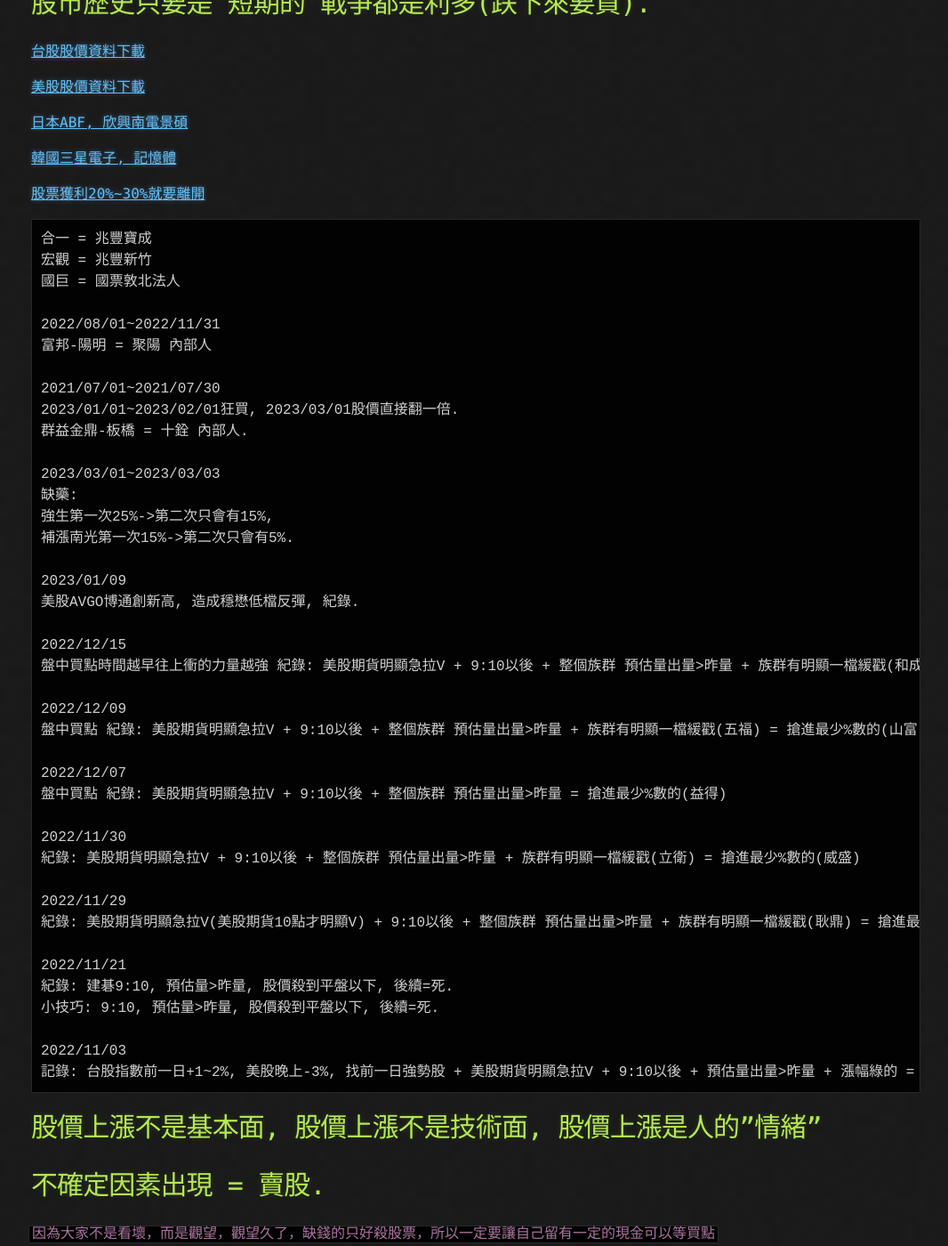
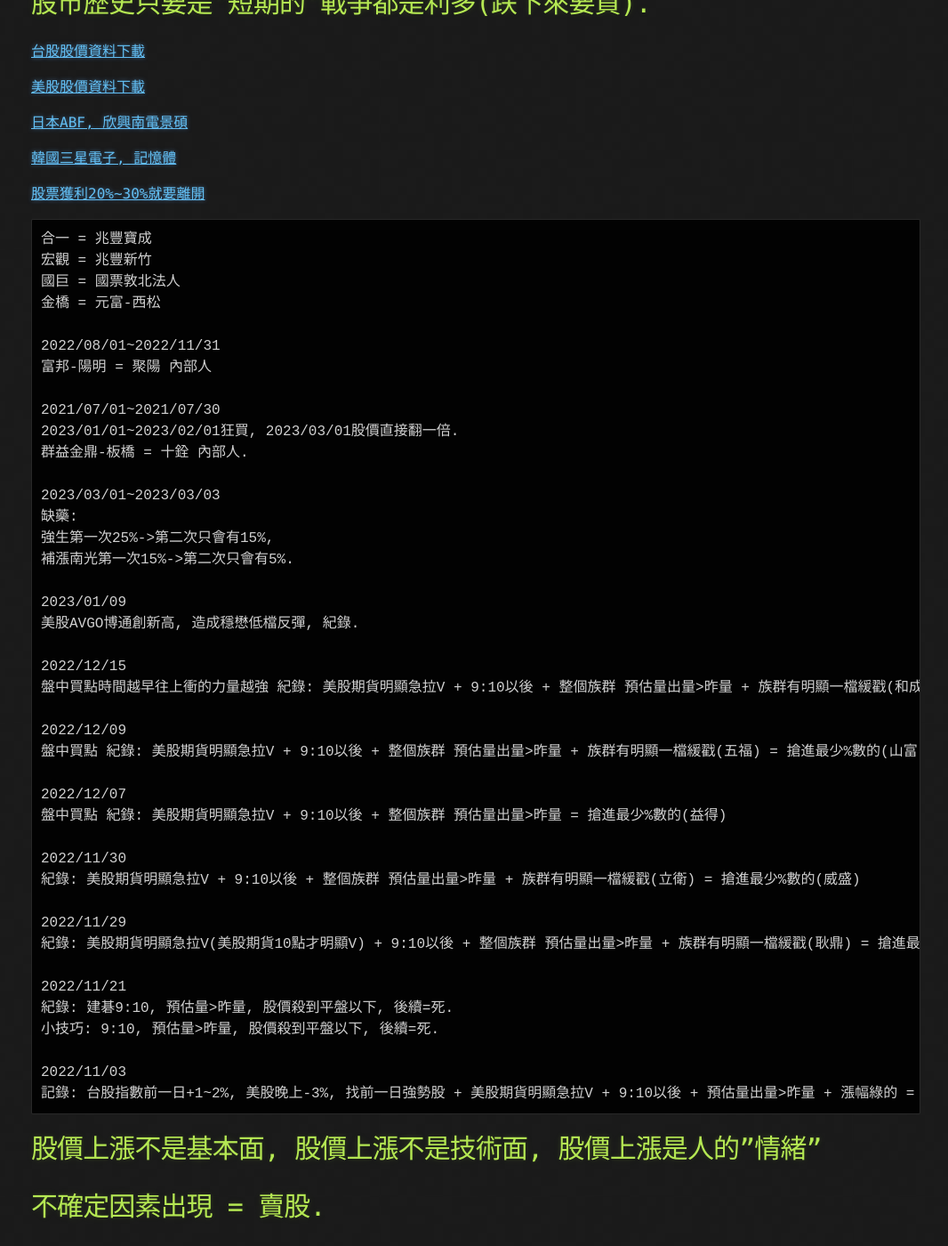
Before and after one commit to lepg5487/Stock_God, a Jekyll site: the page built from experience.md, in a window 1280 px wide and 1400 px high, scrolled down 252 px. Shown: the whole window at 89% size, without its empty margins (105-1171 px from the left). Built offline with Jekyll 4.4.1, drawn with Linux system fonts in a browser that asks for light colours; our own code applies the rules of GitHub Pages for plain Markdown files.

Commit message:
Update experience.md

```diff
--- a/experience.md
+++ b/experience.md
@@ -17,6 +17,7 @@
 合一 = 兆豐寶成
 宏觀 = 兆豐新竹
 國巨 = 國票敦北法人
+金橋 = 元富-西松
 
 2022/08/01~2022/11/31
 富邦-陽明 = 聚陽 內部人
```
